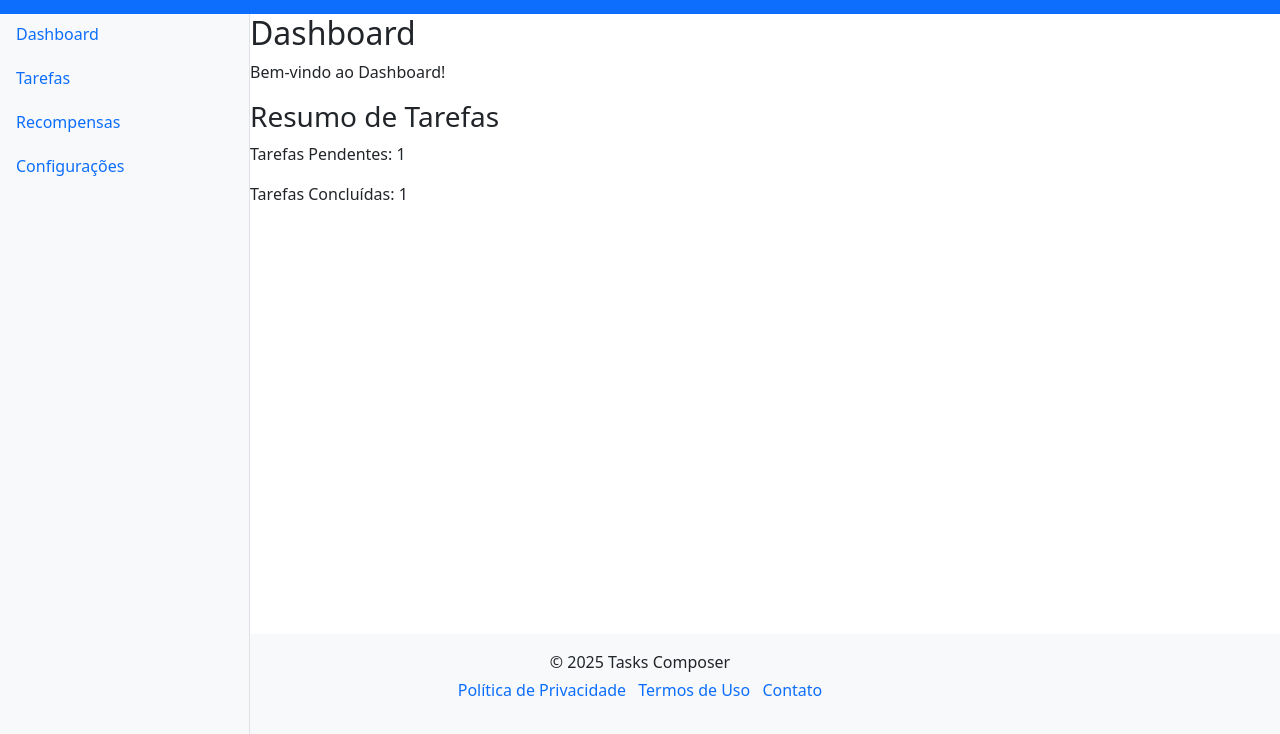
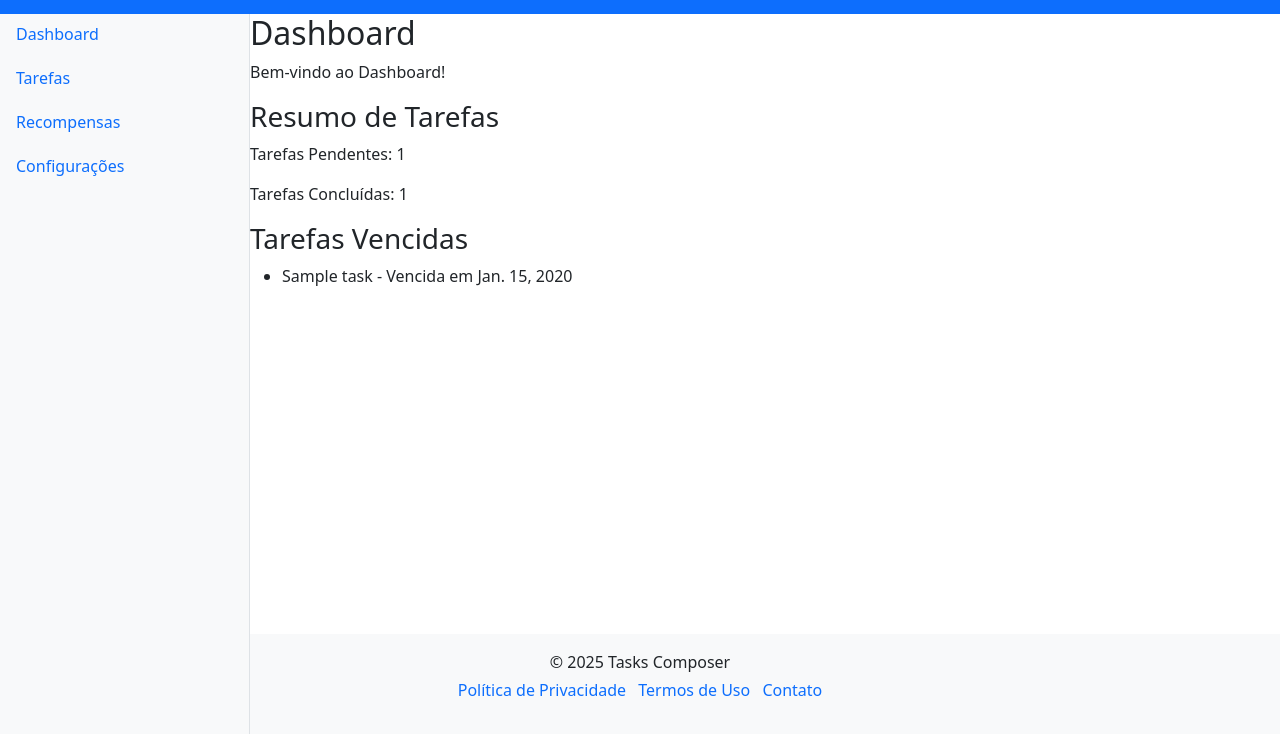
Before and after one commit to Gincaza/Tasks-Composer-ADC, a Django app: template core/templates/dashboard.html in a window 1280 px wide. Shown: the part 66-800 px from the top of the page. Run offline with Django 5.2, Linux system fonts and the light colour scheme; tables that the repository leaves empty hold one stand-in row (values such as "Sample post"); the template is opened without the code that fills it: values that come from a table or form of the project are taken from there, most other values are stand-ins (such as "Sample title", 1, 10 or a date in 2020); some libraries are stand-ins or nearby versions.

Commit message:
SCRUM-42 Exibir Tarefas Vencidas

```diff
--- a/core/templates/dashboard.html
+++ b/core/templates/dashboard.html
@@ -9,4 +9,17 @@
     <p>Tarefas Pendentes: {{ pending_tasks_count }}</p>
     <p>Tarefas Concluídas: {{ completed_tasks_count }}</p>
 </div>
+
+<div class="overdue-tasks">
+    <h3>Tarefas Vencidas</h3>
+    {% if overdue_tasks.exists %}
+        <ul>
+            {% for task in overdue_tasks %}
+                <li>{{ task.title }} - Vencida em {{ task.due_date }}</li>
+            {% endfor %}
+        </ul>
+    {% else %}
+        <p>Não há tarefas vencidas no momento.</p>
+    {% endif %}
+</div>
 {% endblock %}
--- a/core/views.py
+++ b/core/views.py
@@ -4,13 +4,16 @@ from django.http import JsonResponse
 import json
 from .models import Task
 from django.db.models import Count
+from django.utils import timezone
 
 def dashboard(request):
     pending_tasks_count = Task.objects.filter(completed=False).count()
     completed_tasks_count = Task.objects.filter(completed=True).count()
+    overdue_tasks = Task.objects.filter(completed=False, due_date__lt=timezone.now())
     return render(request, 'dashboard.html', {
         'pending_tasks_count': pending_tasks_count,
-        'completed_tasks_count': completed_tasks_count
+        'completed_tasks_count': completed_tasks_count,
+        'overdue_tasks': overdue_tasks
     })
 
 @csrf_exempt
```
